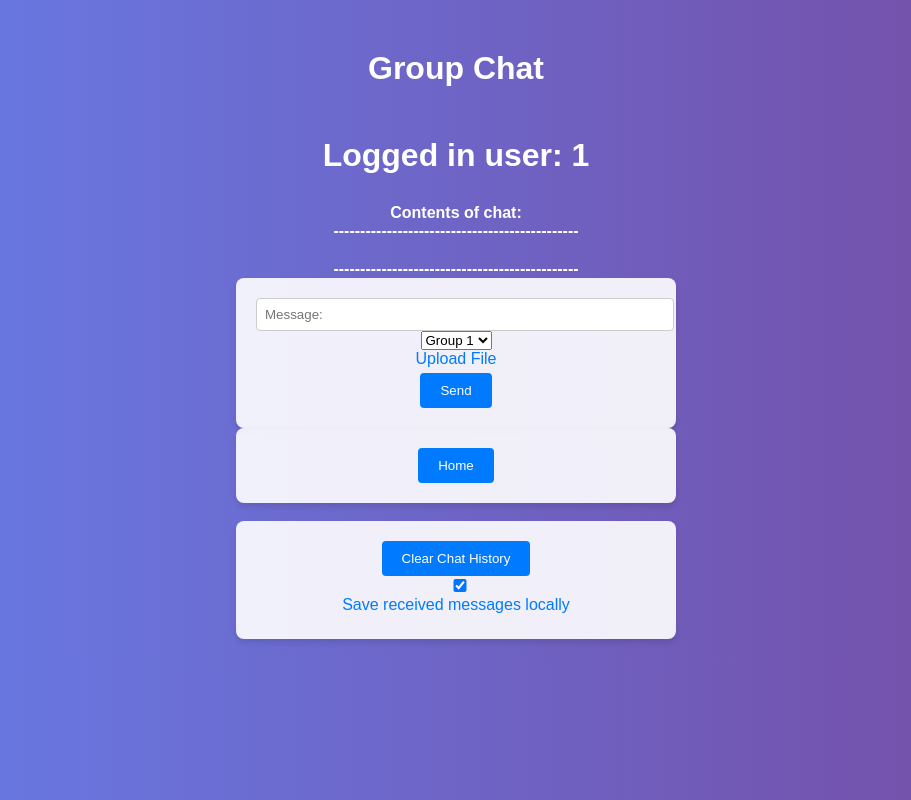
After one commit to Malazalan/Team20-SecureChatApp, a Flask app: page /group_chat in a window 1280 px wide. The commit adds this page. Shown: the whole page, without its empty margins (184-1095 px from the left). Run offline with Flask 3, Linux system fonts and the light colour scheme; a user stored in the database is signed in; a database or web service that is not in the repository returns one stand-in record (values such as "Sample title"); some libraries are stand-ins or nearby versions.

Commit message:
Super good group chart!!!!!!! including all the method in chart page!!!!!!!!!!!

```diff
--- a/Client/App.py
+++ b/Client/App.py
@@ -1,34 +1,38 @@
-from flask import Flask
-from flask import render_template, request, redirect, url_for
+from flask import Flask, render_template, request, redirect, url_for
 from flask_login import LoginManager, login_user, login_required, current_user, logout_user
 from flask_socketio import SocketIO
 import importlib
 import os
 import Database
+
 importlib.reload(Database)
+
 import User
+
 importlib.reload(User)
+
 import SocketComms
+
 importlib.reload(SocketComms)
 
 from User import User
 from Database import get_user, get_user_ids
-from SocketComms import * # should maybe be changed but * works for now
+from SocketComms import *
 
 app = Flask(__name__)
 socketio = SocketIO(app, max_http_buffer_size=10000000)
 
-app.secret_key = "very_secret_key" # TODO: this
+app.secret_key = "very_secret_key"  # TODO: this
 
 login_manager = LoginManager()
 login_manager.init_app(app)
 login_manager.login_view = 'login_page'
 
-
 if os.path.exists("cert.pem") and os.path.exists("key.pem"):
     ip_addr = "https://team20.joe-bainbridge.com/"
 else:
     ip_addr = "http://127.0.0.1:5000"
+
 
 @app.route('/')
 def login_page():
@@ -36,19 +40,22 @@ def login_page():
         return redirect(url_for('home_page'))
     return render_template('login.html')
 
+
 @app.route('/home')
 @login_required
 def home_page():
     user_ids = get_user_ids(current_user)
     return render_template('home.html', user_ids=user_ids)
 
+
 @app.route('/chat/<target_user_id>')
 @login_required
 def chat_page(target_user_id):
     target_user = get_user(target_user_id)
     if target_user is not None:
-        return render_template('chat.html', target_user_id = target_user_id, ip_addr=ip_addr)
+        return render_template('chat.html', target_user_id=target_user_id, ip_addr=ip_addr)
     return redirect(url_for('home_page'))
+
 
 @app.route('/login', methods=['POST'])
 def login_post():
@@ -63,36 +70,37 @@ def login_post():
                     if user.password_correct(password):
                         login_user(user)
                         return redirect(url_for('home_page'))
-    # 如果登录验证失败，则重定向到登录页面，并附带 loginFailed 参数
     return redirect(url_for('login_page', loginFailed=True))
+
 
 @app.route('/register/<target_user>/<invite_id>')
 def register_page(target_user, invite_id):
     if current_user.is_authenticated:
-         logout_user()
+        logout_user()
     invite = Database.get_invite(target_user)
-    if invite and invite['invite_id']==invite_id and not get_user(invite['_id']):
-        return render_template('register.html', username = target_user)
+    if invite and invite['invite_id'] == invite_id and not get_user(invite['_id']):
+        return render_template('register.html', username=target_user)
     return redirect(url_for('login_page'))
 
-@app.route('/register_submit', methods = ['GET', 'POST'])
+
+@app.route('/register_submit', methods=['GET', 'POST'])
 def register_function():
     if request.method == 'POST':
         password = request.form.get('password')
-
         browser_fingerprint = request.form.get('browserFingerprint')
         username = request.headers.get('Referer').split('/')[-2]
-        email = "bleh@gmail.com" #TODO: remove all refrences to email in all the files - it is not used anymore
+        email = "bleh@gmail.com"  # TODO: remove all references to email in all the files - it is not used anymore
 
         user = get_user(username)
         if user is None:
             Database.write_user(username, email, password, browser_fingerprint)
-            Database.remove_invite(username) #TODO: could add error handling here in vase the function returns false
+            Database.remove_invite(username)  # TODO: could add error handling here in case the function returns False
             user = get_user(username)
             if user is not None:
                 login_user(user)
                 return redirect(url_for('home_page'))
-    return redirect(url_for('register_page')) #TODO: add error handling for if user is not none and this happens
+    return redirect(url_for('register_page'))  # TODO: add error handling for if user is not none and this happens
+
 
 @app.route('/logout')
 @login_required
@@ -100,22 +108,33 @@ def logout_function():
     logout_user()
     return redirect(url_for('login_page'))
 
+
+@app.route('/group_chat')
+@login_required
+def group_chat_page():
+    return render_template('GroupChat.html')
+
+
 @login_manager.user_loader
 def load_user(username):
     return get_user(username)
 
+
 @socketio.on('user_connect')
 def handle_join_room_event(data):
-    app.logger.info(f"{data['username']} has opened a chat with {data['target']} ")
-    Database.set_room(current_user.get_id(), request.sid) # For extra privacy, could this be stored in the servers memory?
+    app.logger.info(f"{data['username']} has opened a chat with {data['target']}")
+    Database.set_room(current_user.get_id(),
+                      request.sid)  # For extra privacy, could this be stored in the servers memory?
+
 
 @socketio.on('disconnect')
 def handle_disconnect_event():
-    Database.set_room(current_user.get_id(), None) # For extra privacy, could this be stored in the servers memory?
+    Database.set_room(current_user.get_id(), None)  # For extra privacy, could this be stored in the servers memory?
+
 
 @socketio.on('message_sent')
 def handle_message_sent(data):
-    app.logger.info(f"{data['username']} has sent {data['message']} to {data['target']}") #this is temporary
+    app.logger.info(f"{data['username']} has sent {data['message']} to {data['target']}")  # this is temporary
     target = get_user(data['target'])
     if target:
         sender_room = request.sid
@@ -128,13 +147,12 @@ def handle_message_sent(data):
             failure_data['message'] = "Message failed to send, target user not online"
             socketio.emit('recieve_message', data, room=sender_room)
 
+
 @socketio.on('file_sent')
 def handle_file_sent(data):
-    file = data['suitable_name'] # would not work just being called 'file', so i figured this was the next best name
+    file = data['suitable_name']  # would not work just being called 'file', so i figured this was the next best name
     file_name = data['file_name']
-
-    if True: # TODO: Input checking on file maybe?
-        print("2")
+    if True:  # TODO: Input checking on file maybe?
         target = get_user(data['target'])
         if target:
             sender_room = request.sid
@@ -145,20 +163,26 @@ def handle_file_sent(data):
                     'target': data['target'],
                     'file': file,
                     'file_name': file_name,
-
                 }, room=sender_room)
                 socketio.emit('recieve_file', {
                     'username': data['username'],
                     'target': data['target'],
                     'file': file,
                     'file_name': file_name,
-
                 }, room=target_room)
             else:
                 failure_data = data
                 failure_data['message'] = "File failed to send, target user not online"
                 socketio.emit('recieve_message', data, room=sender_room)
 
+
+@socketio.on('group_message_sent')
+def handle_group_message_sent(data):
+    app.logger.info(f"{data['username']} has sent {data['message']} in group chat")  # Temporary log message
+    # Broadcast the group message to all connected clients
+    socketio.emit('recieve_group_message', data)
+
+
 if __name__ == '__main__':
     if os.path.exists("cert.pem") and os.path.exists("key.pem"):
         socketio.run(app, debug=True, ssl_context=('cert.pem', 'key.pem'), port=443)
--- /dev/null
+++ b/Client/templates/GroupChat.html
@@ -0,0 +1,183 @@
+<!DOCTYPE html>
+<html>
+<head>
+    <title>Group Chat</title>
+    <style>
+        body {
+            font-family: Arial, sans-serif;
+            margin: 0;
+            padding: 0;
+            background: linear-gradient(to right, #667eea, #764ba2);
+            color: #fff;
+            text-align: center;
+        }
+
+        h1 {
+            margin-top: 50px;
+            margin-bottom: 30px;
+        }
+
+        form {
+            max-width: 400px;
+            margin: 0 auto;
+            background-color: rgba(255, 255, 255, 0.9);
+            padding: 20px;
+            border-radius: 8px;
+            box-shadow: 0 4px 6px rgba(0, 0, 0, 0.1);
+        }
+
+        div {
+            margin-bottom: 20px;
+        }
+
+        label {
+            display: block;
+            margin-bottom: 5px;
+            color: #007bff;
+        }
+
+        input {
+            width: 100%;
+            padding: 8px;
+            border-radius: 4px;
+            border: 1px solid #ccc;
+        }
+
+        .error {
+            color: red;
+            margin-top: 5px;
+        }
+
+        button {
+            background-color: #007bff;
+            color: #fff;
+            border: none;
+            padding: 10px 20px;
+            cursor: pointer;
+            border-radius: 4px;
+        }
+
+        button:hover {
+            background-color: #0056b3;
+        }
+    </style>
+</head>
+<body>
+    <div class="container">
+        <h1>Group Chat</h1>
+        <h1>Logged in user: {{ current_user.username }}</h1>
+        <div id="messages">
+            <b>Contents of chat:</b>
+            <br>
+            <b>----------------------------------------------</b>
+        </div>
+
+        <b>----------------------------------------------</b>
+
+        <br>
+
+        <!-- 修改表单，添加群组聊天功能 -->
+        <form id="send_message_form">
+            <input type="text" id="message_input" placeholder="Message:">
+            <!-- 添加选择群组的下拉菜单 -->
+            <select id="group_select">
+                <option value="group1">Group 1</option>
+                <option value="group2">Group 2</option>
+                <!-- 添加更多群组选项 -->
+            </select>
+             <label class="custom-file-input">
+    Upload File
+    <input type="file" id="file_input" style="display:none;">
+</label>
+
+            <button type="submit">Send</button>
+        </form>
+        <form action="/home">
+            <button type="submit">Home</button>
+        </form>
+        <br>
+
+        <form id="clear_messages_form">
+            <button type="submit" id="clear_messages_btn">Clear Chat History</button>
+            <input type="checkbox" id="save_chat_checkbox" checked>
+            <label for="save_chat_checkbox">Save received messages locally</label>
+        </form>
+    </div>
+
+    <script src="https://cdnjs.cloudflare.com/ajax/libs/socket.io/4.2.0/socket.io.js"></script>
+    <script>
+        window.onload = function () {
+            const socket = io.connect("http://127.0.0.1:5000");
+            const message_input = document.getElementById('message_input');
+            const file_input = document.getElementById('file_input');
+            const save_chat_checkbox = document.getElementById('save_chat_checkbox');
+            const clear_messages_btn = document.getElementById('clear_messages_btn');
+
+            // 处理群组消息的发送
+            document.getElementById('send_message_form').onsubmit = function (e) {
+                e.preventDefault();
+                let message = message_input.value;
+                let file = file_input.files[0]; // 获取选择的文件
+                let selectedGroup = document.getElementById('group_select').value; // 获取选择的群组
+                if (message.length || file) {
+                    socket.emit('group_message_sent', {
+                        username: "{{current_user.username}}",
+                        group: selectedGroup, // 将选定的群组传递给服务器
+                        message: message,
+                        file: file ? { // 将文件与消息一起发送
+                            name: file.name,
+                            url: URL.createObjectURL(file)
+                        } : null,
+                        saveLocally: save_chat_checkbox.checked // 包括是否在消息中保存到本地
+                    });
+                    message_input.value = '';
+                    file_input.value = ''; // 重置文件输入
+                }
+            };
+
+            // 处理接收到的群组消息
+            socket.on('recieve_group_message', function (data) {
+                appendMessage(data);
+                if (save_chat_checkbox.checked) {
+                    saveMessageToLocalStorage(data);
+                }
+            });
+
+            // 在页面加载时显示已保存的消息
+            displaySavedMessages();
+
+            // 显示已保存的消息
+            function displaySavedMessages() {
+                const savedMessages = JSON.parse(localStorage.getItem('chatMessages')) || [];
+                savedMessages.forEach(message => {
+                    appendMessage(message);
+                });
+            }
+
+            // 添加消息到聊天内容区域
+            function appendMessage(data) {
+                const newNode = document.createElement('div');
+                if (data.file) {
+                    newNode.innerHTML = `<b>${data.username}:&nbsp;</b> File: <a href="${data.file.url}" download="${data.file.name}">${data.file.name}</a>`;
+                } else {
+                    newNode.innerHTML = `<b>${data.username}:&nbsp;</b> ${data.message}`;
+                }
+                document.getElementById('messages').appendChild(newNode);
+            }
+
+            // 将消息保存到本地存储
+            function saveMessageToLocalStorage(message) {
+                let savedMessages = JSON.parse(localStorage.getItem('chatMessages')) || [];
+                savedMessages.push(message);
+                localStorage.setItem('chatMessages', JSON.stringify(savedMessages));
+            }
+
+            // 清除聊天记录按钮点击事件
+            clear_messages_btn.addEventListener('click', function () {
+                localStorage.removeItem('chatMessages');
+                document.getElementById('messages').innerHTML = '';
+            });
+        };
+    </script>
+</body>
+</html>
--- a/Client/templates/chat.html
+++ b/Client/templates/chat.html
@@ -110,7 +110,7 @@
         </form>
 
         <!-- Checkbox to enable/disable saving chat messages locally -->
-        <input type="checkbox" id="save_chat_checkbox">
+        <input type="checkbox" id="save_chat_checkbox"checked>
         <label for="save_chat_checkbox">Save received messages locally</label>
     </div>
 
--- a/Client/templates/home.html
+++ b/Client/templates/home.html
@@ -67,6 +67,11 @@
         <form action="/logout">
             <button type="submit">Log Out</button>
         </form>
+
+        <!-- Add the button for Group Chat -->
+        <form action="/group_chat">
+            <button type="submit">Group Chat</button>
+        </form>
     </div>
 </body>
 </html>
```
